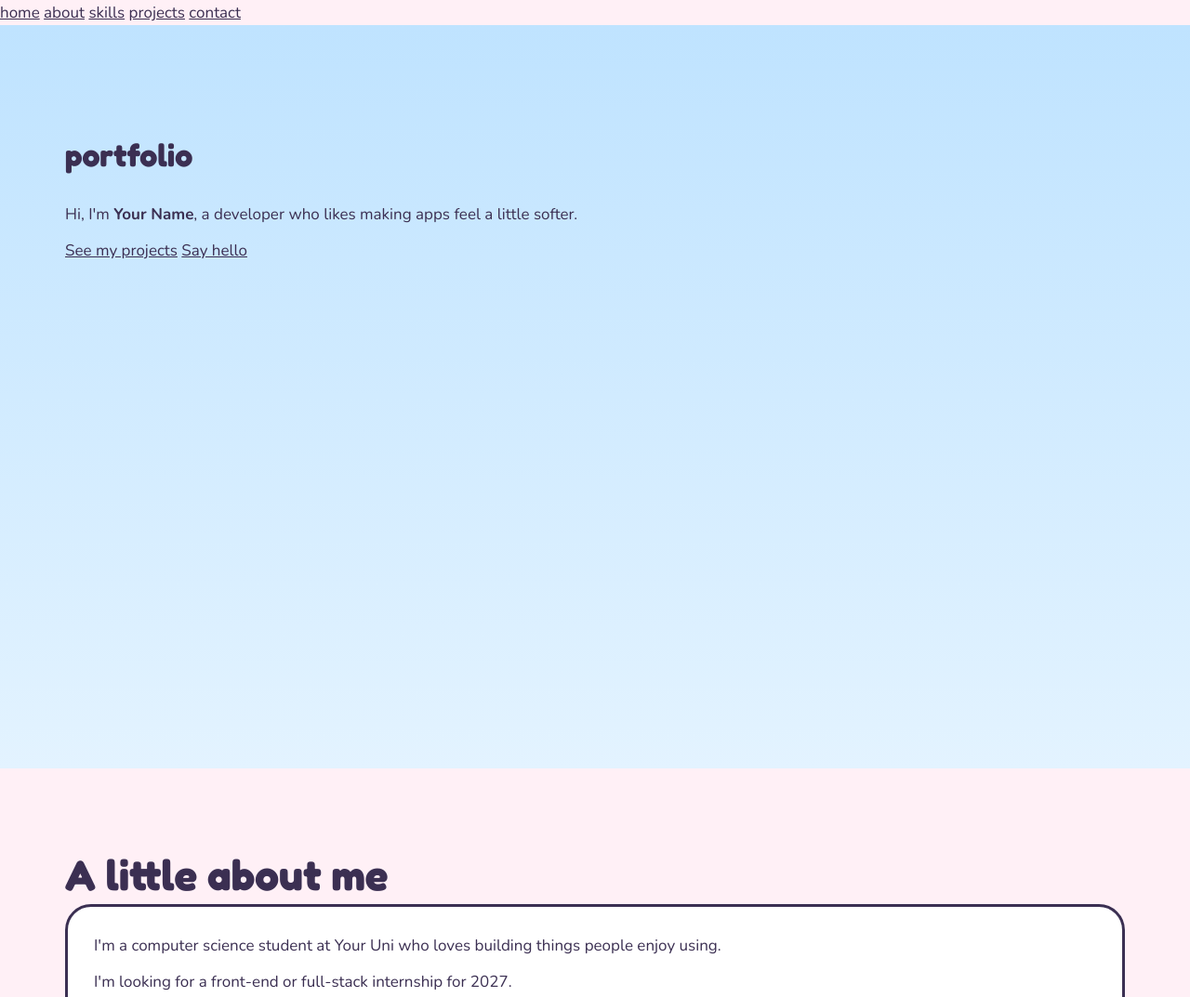
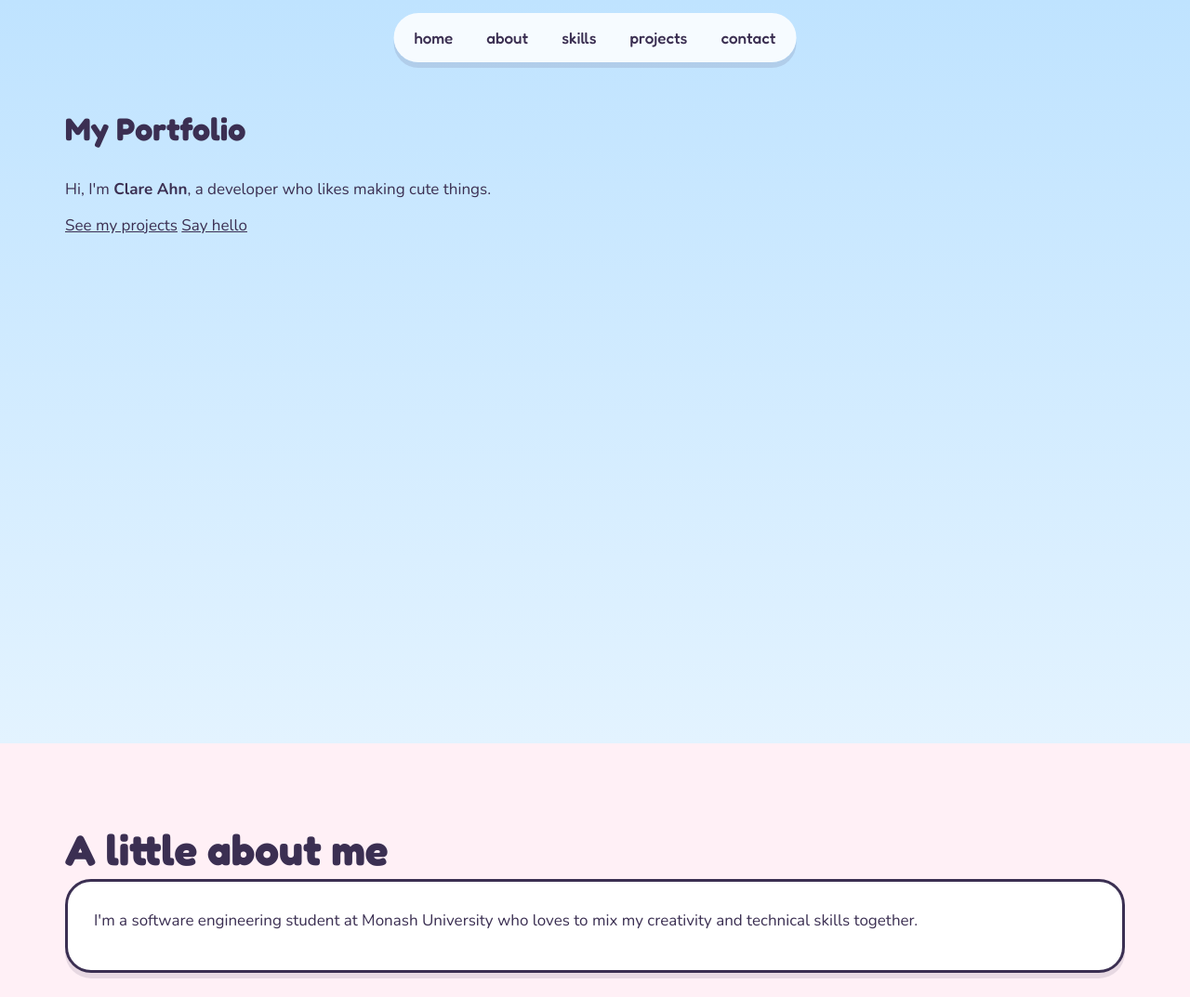
Before and after one commit to clareahn/Portfolio, a plain HTML site: page index.html in a window 1280 px wide. Shown: the top 1073 px of the page at 93% size. Drawn offline with nearby package versions, Linux system fonts and the light colour scheme.

Commit message:
feat: add floating pill nav bar

```diff
--- a/css/main.css
+++ b/css/main.css
@@ -1,5 +1,6 @@
 /* Entry stylesheet */
 @import url("base.css");
+@import url('nav.css');
 
 
 /* temp section colours: these move into each section's own file in later steps */
--- /dev/null
+++ b/css/nav.css
@@ -0,0 +1,43 @@
+/* Nav bar */
+
+/* the floating pill */
+.nav {
+  position: fixed;              /* stays put while the page scrolls */
+  top: 14px;
+  left: 50%;
+  transform: translateX(-50%);  /* centres it horizontally */
+  z-index: 20;                  /* sits on top of everything else */
+
+  display: flex;                /* links in a row */
+  gap: 4px;
+  padding: 6px;
+  border-radius: 999px;         /* fully rounded ends = pill shape */
+
+  background: rgba(255, 255, 255, .85);  /* slightly see-through white */
+  box-shadow: var(--shadow);
+
+  max-width: calc(100% - 24px); /* never wider than the screen */
+  overflow-x: auto;             /* on tiny screens, links scroll sideways */
+}
+
+/* each link */
+.nav a {
+  padding: 10px 16px;
+  border-radius: 999px;
+  font: 500 17px var(--font-display);
+  text-decoration: none;        /* removes the underline */
+}
+
+/* hover + keyboard focus */
+.nav a:hover,
+.nav a:focus-visible {
+  background: var(--lav);
+}
+
+/* for smaller phone screens */
+@media (max-width: 600px) {
+  .nav a {
+    padding: 10px 12px;
+    font-size: 15px;
+  }
+}
--- a/index.html
+++ b/index.html
@@ -24,8 +24,8 @@
   <!-- title -->
   <header class="title band" id="home">
     <div class="wrap">
-        <h1>portfolio</h1>
-        <p>Hi, I'm <strong>Your Name</strong>, a developer who likes making apps feel a little softer.</p>
+        <h1>My Portfolio</h1>
+        <p>Hi, I'm <strong>Clare Ahn</strong>, a developer who likes making cute things.</p>
         <a href="#projects">See my projects</a>
         <a href="#contact">Say hello</a>
     </div>
@@ -37,8 +37,7 @@
         <div class="wrap">
             <h2>A little about me</h2>
             <div class="card">
-                <p>I'm a computer science student at Your Uni who loves building things people enjoy using.</p>
-                <p>I'm looking for a front-end or full-stack internship for 2027.</p>
+                <p>I'm a software engineering student at Monash University who loves to mix my creativity and technical skills together.</p>
             </div>
         </div>
     </section>
@@ -64,7 +63,7 @@
         <div class="wrap">
             <h2>Let's be friends</h2>
             <p class="lead">Have an internship, a project idea, or just want to chat?</p>
-            <p>you@example.com</p>
+            <p>ahnclare110@gmail.com</p>
         </div>
     </section>
   </main>
```
Also changed, not shown: css/base.css (+4 -4 lines).
